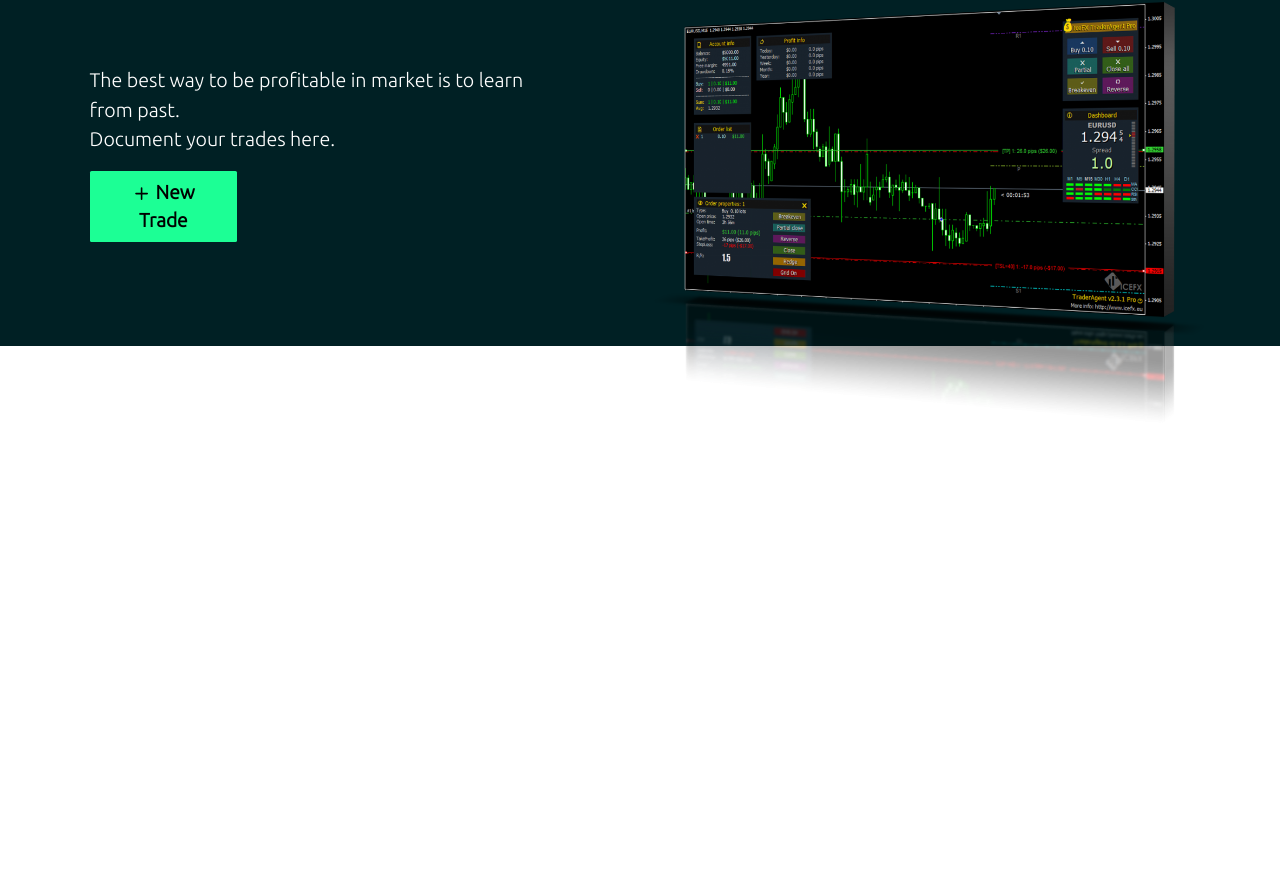
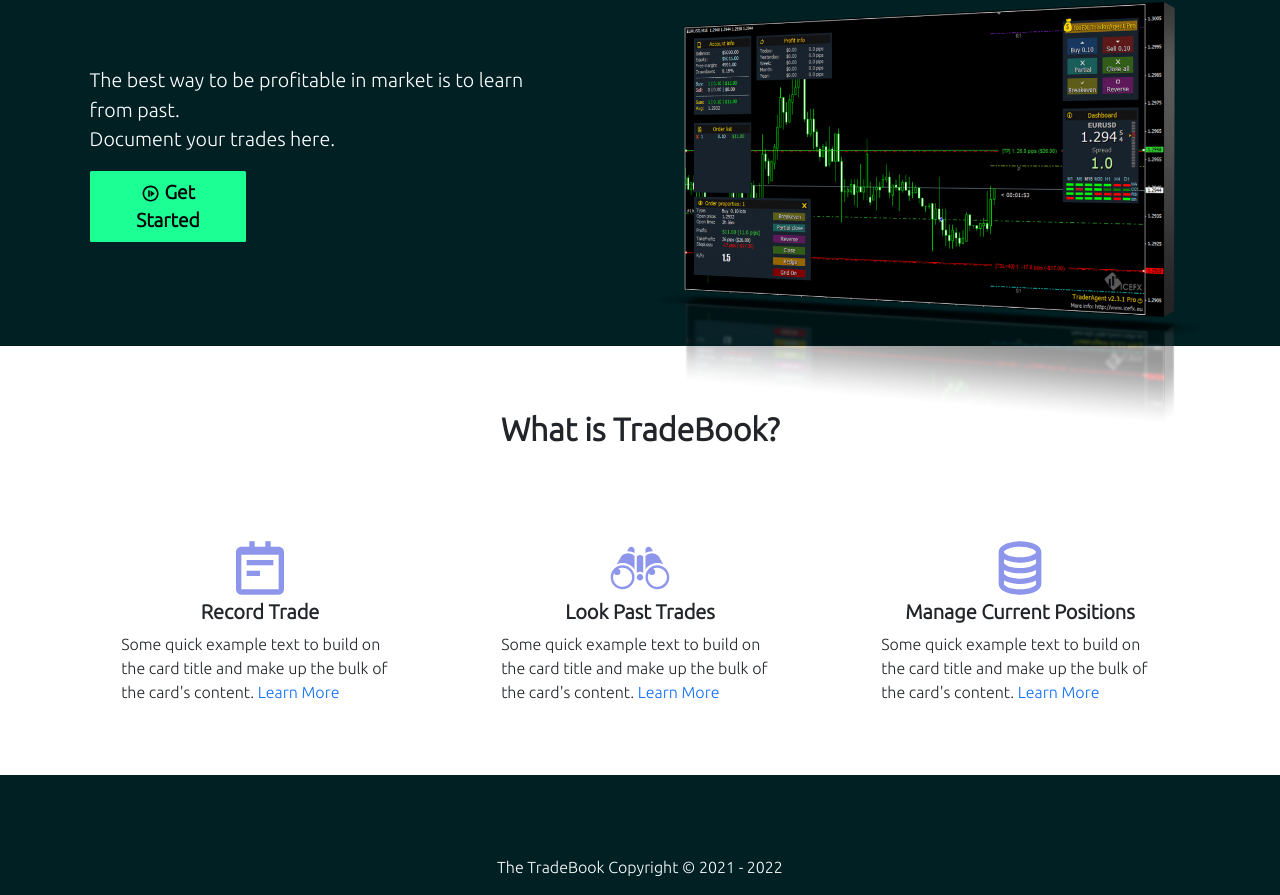
Before and after one commit to Prashant-Dwivedi-08-01/The-TradeBook-UI, a React (Create React App) app: page / in a window 1280 px wide. Shown: the part 134-1029 px from the top of the page. Before the commit the page ends 800 px from the top, so only its background shows below. Built offline with nearby package versions, Linux system fonts and the light colour scheme.

Commit message:
Merge Development to Master (#2)
* Introduced the Info Section, Footer (#1)

* Update README.md

```diff
--- a/src/App.js
+++ b/src/App.js
@@ -8,7 +8,6 @@
     <BrowserRouter>
       <Routes>
         <Route path="/" element={<Hero/>} />
-        <Route path="/info" element={<Info/>} />
       </Routes>
     </BrowserRouter>
   );
--- /dev/null
+++ b/src/components/Footer/Footer.js
@@ -0,0 +1,16 @@
+import React from "react"
+import { FooterDiv } from "./FooterStyles"
+
+
+const Footer = ()=>{
+    const d = new Date();
+    let year = d.getUTCFullYear();
+    return(
+        <>
+            <FooterDiv>
+                The TradeBook Copyright &#169; 2021 - {year}
+            </FooterDiv>
+        </>
+    )
+}
+export default Footer;
--- /dev/null
+++ b/src/components/Footer/FooterStyles.js
@@ -0,0 +1,11 @@
+import styled from "styled-components"
+
+export const FooterDiv = styled.div`
+    display: flex;
+    justify-content: center;
+    background-color: #002024;
+    color: white;
+    margin-top: 2rem;
+    padding-top: 5rem;
+    padding-bottom: 1rem;
+`
--- a/src/components/Hero/Hero.js
+++ b/src/components/Hero/Hero.js
@@ -18,9 +18,13 @@
 } from "./HeroStyles";
 import { GiNotebook } from "react-icons/gi"
 import { FiPlus } from "react-icons/fi";
+import { BiUser } from "react-icons/bi";
+import { MdOutlineNotStarted } from "react-icons/md";
 import { login, logout, register } from "../../actions/auth"
 import { useDispatch } from "react-redux";
 import { useNavigate, useLocation } from "react-router-dom"
+import Info from "../Info/Info"
+import Footer from "../Footer/Footer";
 // import ContentLoader, { Facebook } from "react-content-loader";
 
 const Hero = () => {
@@ -130,9 +134,22 @@
                     {
                         user
                             ? (
-                                <LoginButton onClick={logout_user}>
-                                    Log Out {user["user_details"]["email"]}
+                                <>
+                                    <div class="dropdown">
+                                        <LoginButton class="btn btn-secondary dropdown-toggle" type="button" id="dropdownMenuButton1" data-bs-toggle="dropdown" aria-expanded="false">
+                                            <BiUser size={"1.5rem"} style ={{marginRight: "1rem"}}/> {user["user_details"]["email"]}
                                         </LoginButton>
+
+                                        <ul class="dropdown-menu" aria-labelledby="dropdownMenuButton1">
+                                            <li><a class="dropdown-item" href="#">
+                                                <a onClick={logout_user}>
+                                                    Log Out
+                                                </a>
+                                            </a></li>
+                                        </ul>
+                                    </div>
+
+                                </>
                             )
                             : (
                                 <LoginButton data-bs-toggle="modal" data-bs-target="#login_modal">
@@ -153,7 +170,12 @@
                                 Document your trades here.
                             </MainSectionText>
                             <GreenButton>
-                                <FiPlus /> New Trade
+                                {
+                                    user
+                                        ? (<><FiPlus /> New Trade</>)
+                                        : (<><MdOutlineNotStarted /> Get Started</>)
+                                }
+
                             </GreenButton>
                         </LeftSection>
 
@@ -253,12 +275,12 @@
                                     isLogin
                                         ? (
                                             <span style={{ display: "flex", justifyContent: "center", fontSize: "1rem" }}>
-                                                Don't have an account<a style={{ color: "#8d96eb", cursor: "pointer" }} onClick = {handelLoginToggle}>? Register</a>
+                                                Don't have an account<a style={{ color: "#8d96eb", cursor: "pointer" }} onClick={handelLoginToggle}>? Register</a>
                                             </span>
                                         )
                                         : (
                                             <span style={{ display: "flex", justifyContent: "center", fontSize: "1rem" }}>
-                                               Already have an account<a style={{ color: "#8d96eb", cursor: "pointer" }} onClick = {handelLoginToggle}>? Sign In</a>
+                                                Already have an account<a style={{ color: "#8d96eb", cursor: "pointer" }} onClick={handelLoginToggle}>? Sign In</a>
                                             </span>
                                         )
                                 }
@@ -286,6 +308,9 @@
                 </div>
             </div>
 
+            <Info />
+            <Footer />
+
         </>
     )
 }
--- a/src/components/Hero/HeroStyles.js
+++ b/src/components/Hero/HeroStyles.js
@@ -56,6 +56,7 @@
 
 export const LoginButton = styled.a`
     color: white;
+    display: flex;
     text-decoration: none;
     :hover{
         cursor: pointer;
@@ -92,7 +93,7 @@
     border-radius: 0.1rem;
     background-color: #1cff95;
     font-weight: bold;
-    width: 32%;
+    width: 34%;
 
 `
 
--- a/src/components/Info/Info.js
+++ b/src/components/Info/Info.js
@@ -1,9 +1,48 @@
 import React from "react";
+import {
+    InfoTitle,
+    Card
+} from "./InfoStyles"
+
+import { BiNotepad } from "react-icons/bi"
+import { GiBinoculars } from "react-icons/gi"
+import { BiCoinStack } from "react-icons/bi"
 
 const Info = () => {
-    return(
+    return (
         <>
-            <h2 style={{alignContent: "center"}}>Info Section</h2>
+            <InfoTitle>What is TradeBook?</InfoTitle>
+            <div className="container mt-5">
+                <div className="row">
+                    <div className="col-4">
+                        <Card>
+                            <div class="card-body" style={{padding: "11%"}}>
+                                <h5 class="card-title" style={{"textAlign": "center", fontWeight: "bold"}}><BiNotepad size={"4rem"} color="#8d96eb"/><br/>Record Trade</h5>
+                                <p class="card-text">Some quick example text to build on the card title and make up the bulk of the card's content.<a href="#" class="card-link" style={{textDecoration: "none"}}> Learn More</a></p>
+
+                            </div>
+                        </Card>
+                    </div>
+                    <div className="col-4">
+                        <Card>
+                            <div class="card-body" style={{padding: "11%"}}>
+                                <h5 class="card-title" style={{"textAlign": "center", fontWeight: "bold"}}><GiBinoculars size={"4rem"} color="#8d96eb"/><br/>Look Past Trades</h5>
+                                <p class="card-text">Some quick example text to build on the card title and make up the bulk of the card's content.<a href="#" class="card-link" style={{textDecoration: "none"}}> Learn More</a></p>
+
+                            </div>
+                        </Card>
+                    </div>
+                    <div className="col-4">
+                        <Card>
+                            <div class="card-body" style={{padding: "11%"}}>
+                                <h5 class="card-title" style={{"textAlign": "center", fontWeight: "bold"}}><BiCoinStack size={"4rem"} color="#8d96eb"/><br/>Manage Current Positions</h5>
+                                <p class="card-text">Some quick example text to build on the card title and make up the bulk of the card's content.<a href="#" class="card-link" style={{textDecoration: "none"}}> Learn More</a></p>
+
+                            </div>
+                        </Card>
+                    </div>
+                </div>
+            </div>
 
         </>
     )
--- a/src/components/Info/InfoStyles.js
+++ b/src/components/Info/InfoStyles.js
@@ -0,0 +1,17 @@
+import styled from "styled-components";
+
+export const InfoTitle = styled.h2`
+    text-align: center;
+    margin-top: 5%;
+    font-weight: bold;
+
+`
+export const Card = styled.div`
+    width: "18rem";
+    border: "none";
+
+    :hover{
+        cursor: pointer;
+        box-shadow: 0 0 35px -2px rgb(0 0 0 / 20%);
+    }
+`
```
Also changed, not shown: 1 other file (tests, documents, lock files or other folders). Lines whose indentation alone changed are shown as unchanged.
